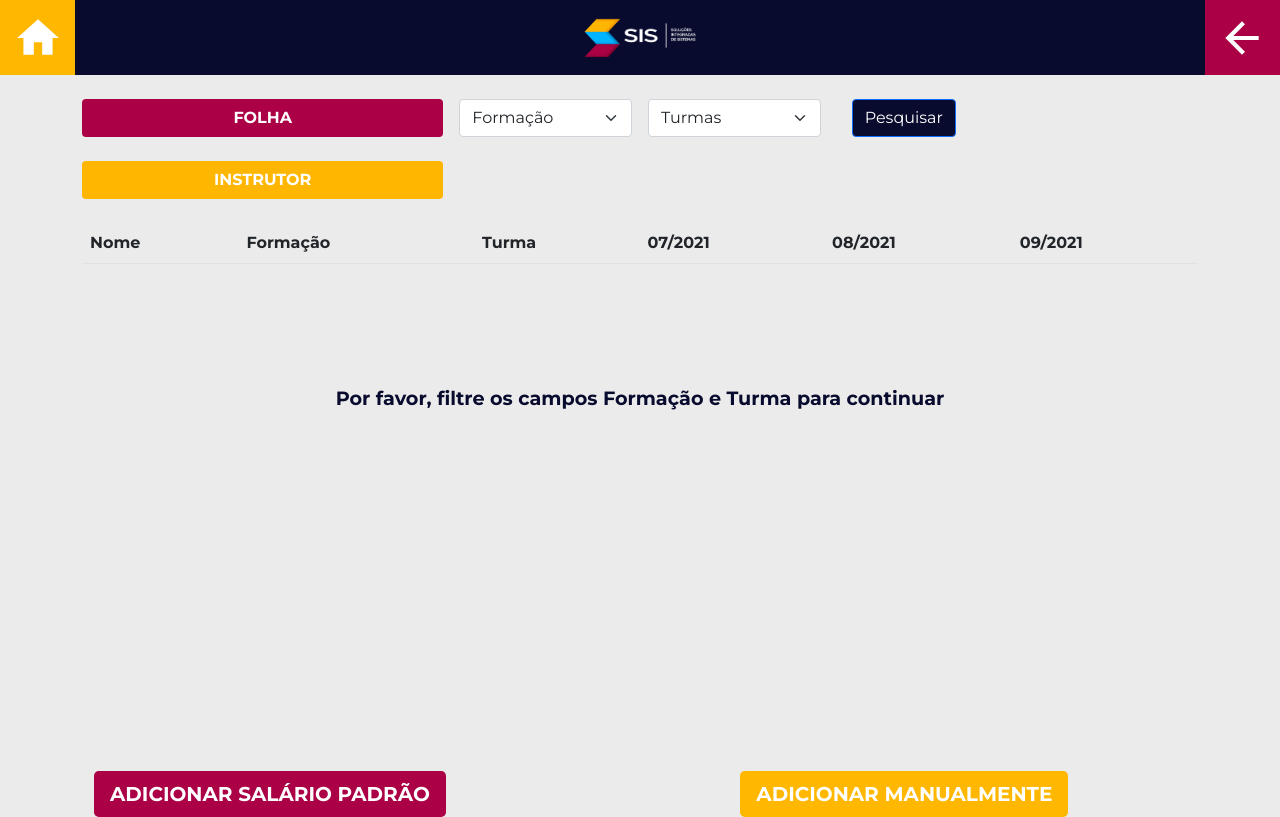
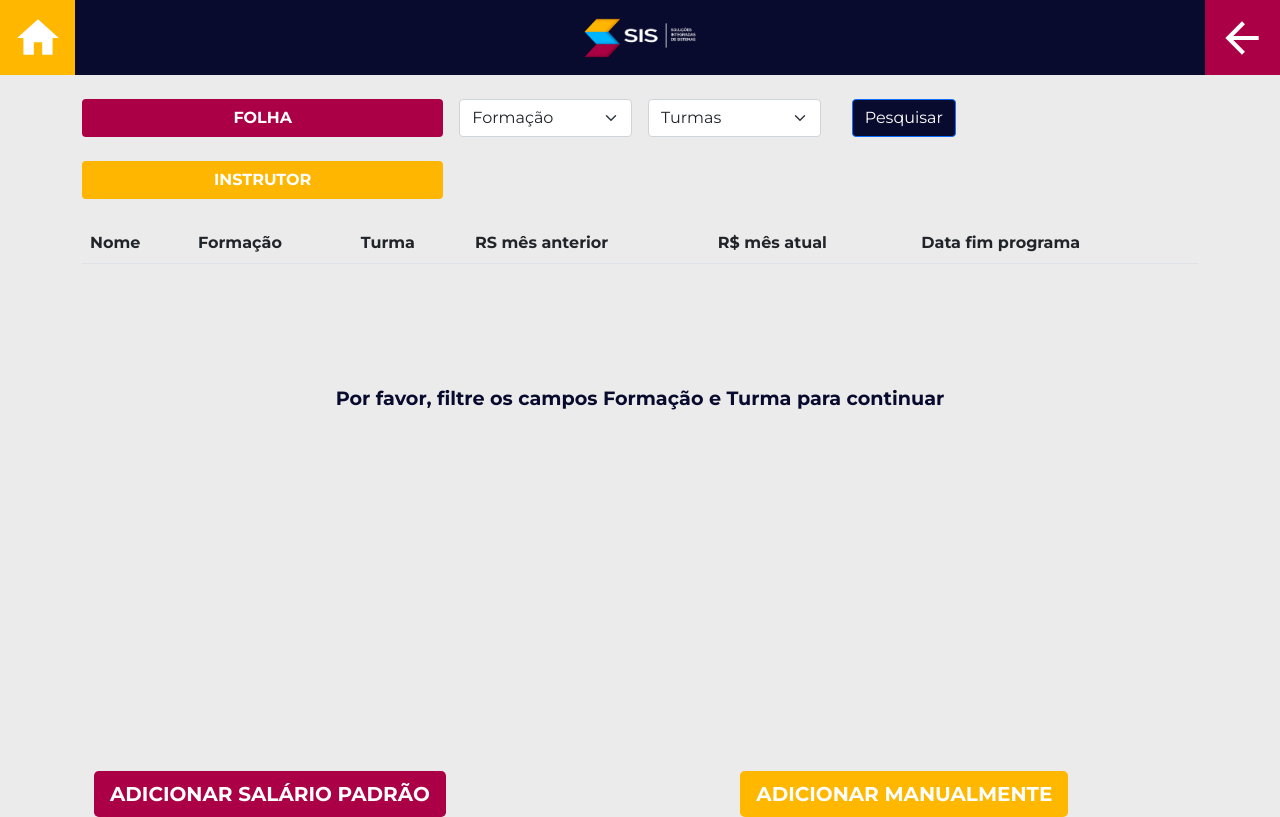
Before and after one commit to GustavoJulianosis/telas-vue-grupo2, a Vue app: page / in a window 1280 px wide. Built offline with nearby package versions, Linux system fonts and the light colour scheme.

Commit message:
Commit parcial

```diff
--- a/src/views/investimento-folha/App.vue
+++ b/src/views/investimento-folha/App.vue
@@ -71,9 +71,9 @@
             <th>Nome</th>
             <th>Formação</th>
             <th>Turma</th>
-            <th>07/2021</th>
-            <th>08/2021</th>
-            <th>09/2021</th>
+            <th>RS mês anterior</th>
+            <th>R$ mês atual</th>
+            <th>Data fim programa</th>
           </tr>
         </thead>
         <tbody align="center">
@@ -86,8 +86,8 @@
             <td id="info-programa">{{ participante.nomeFormacao }}</td>
             <td id="info-turma">{{ participante.nomeTurma }}</td>
             <td id="info-salario">R$ {{ participante.bolsaAux }}</td>
-            <td id="info-salario">R${{ participante.bolsaAux }}</td>
-            <td id="info-salario">R${{ participante.bolsaAux }}</td>
+            <td id="info-salario">R$ {{ participante.bolsaAux }}</td>
+            <td id="info-salario">11/11/2022</td>
           </tr>
         </tbody>
         <tfoot class="extremo">
--- a/src/views/investimento-instrutor/App.vue
+++ b/src/views/investimento-instrutor/App.vue
@@ -361,7 +361,7 @@ body {
 }
 
 .botaoConfirmar {
-  background: mediumblue;
+  background: #090b2e;
   color: white;
   margin-left: 30px;
 }
```
